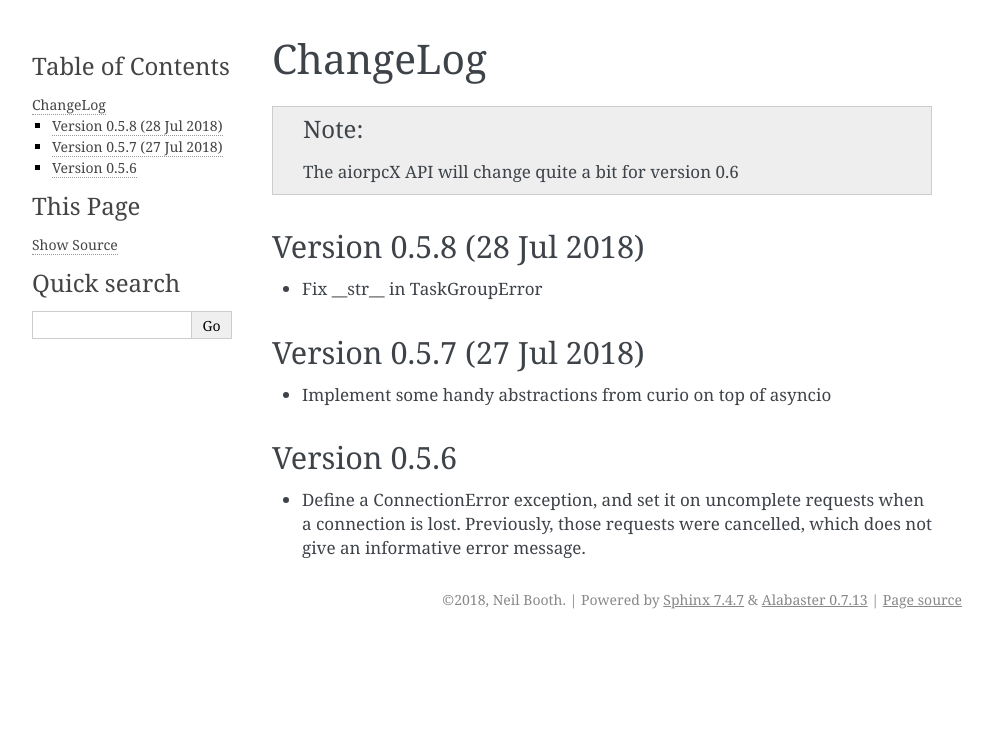
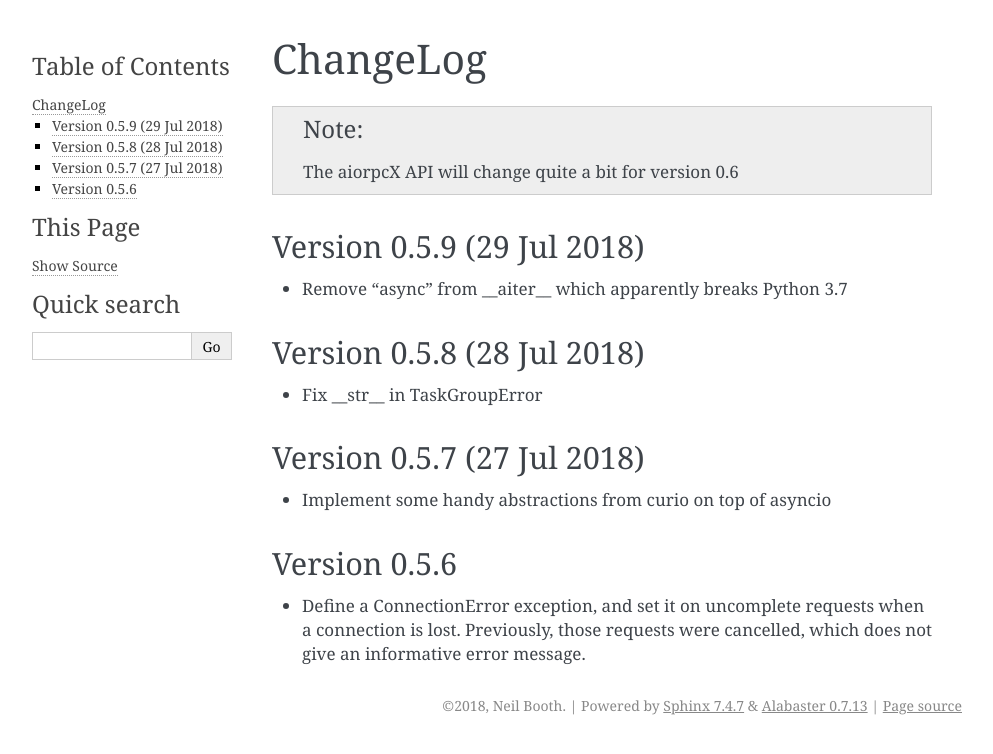
Before and after one commit to kyuupichan/aiorpcX, a Sphinx documentation site: the page built from docs/changelog.rst, in a window 1280 px wide. Shown: the top 754 px of the page, without its empty margins (148-1141 px from the left). Built offline with Sphinx 7.4.7, drawn with Linux system fonts in a browser that asks for light colours.

Commit message:
Prepare 0.5.9

```diff
--- a/aiorpcx/__init__.py
+++ b/aiorpcx/__init__.py
@@ -6,7 +6,7 @@ from .socks import *
 from .session import *
 from .util import *
 
-_version = (0, 5, 8)
+_version = (0, 5, 9)
 _version_str = '.'.join(str(part) for part in _version)
 
 __all__ = (curio.__all__ +
--- a/docs/changelog.rst
+++ b/docs/changelog.rst
@@ -2,6 +2,11 @@ ChangeLog
 =========
 
 .. note:: The aiorpcX API will change quite a bit for version 0.6
+
+Version 0.5.9 (29 Jul 2018)
+---------------------------
+
+* Remove "async" from __aiter__ which apparently breaks Python 3.7
 
 Version 0.5.8 (28 Jul 2018)
 ---------------------------
```
